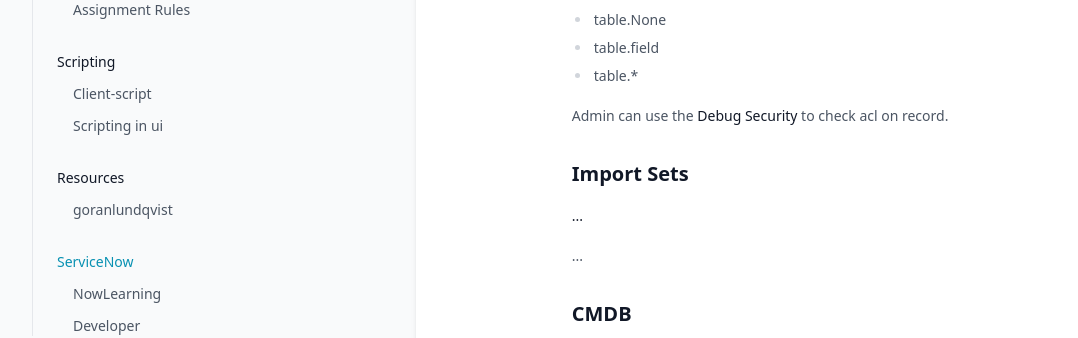
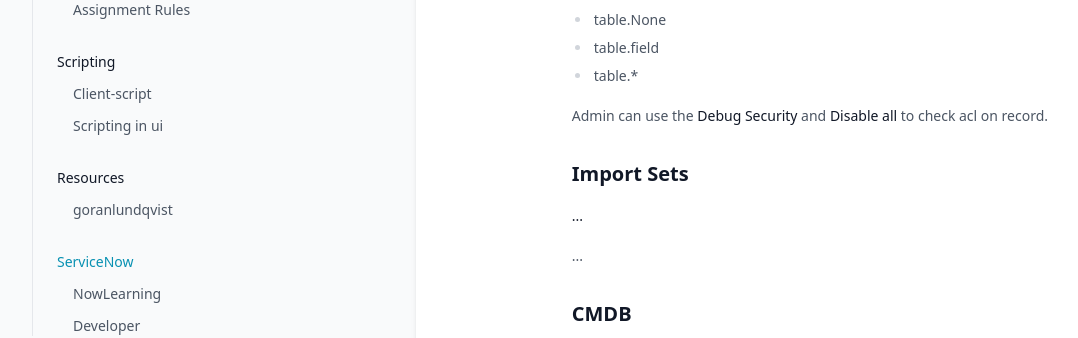
Before and after one commit to greglejeune/ebook, a Jekyll site: the page built from _servicenow/2021-11-01-snf-module3.md, in a window 1280 px wide and 900 px high, scrolled down 2138 px. Shown: the part 412-750 px from the top of the window, without its empty margins (0-1078 px from the left). Built offline with Jekyll 4.4.1, drawn with Linux system fonts in a browser that asks for light colours.

Commit message:
Update 2021-11-01-snf-module3.md

```diff
--- a/_servicenow/2021-11-01-snf-module3.md
+++ b/_servicenow/2021-11-01-snf-module3.md
@@ -132,7 +132,7 @@ category: snf
 </ul>
 
 <p style="text-align: justify;">
-    Admin can use the <strong>Debug Security</strong> to check acl on record.
+    Admin can use the <strong>Debug Security</strong> and <strong>Disable all</strong> to check acl on record.
 </p>
 
 <h2>Import Sets</h2>
```
